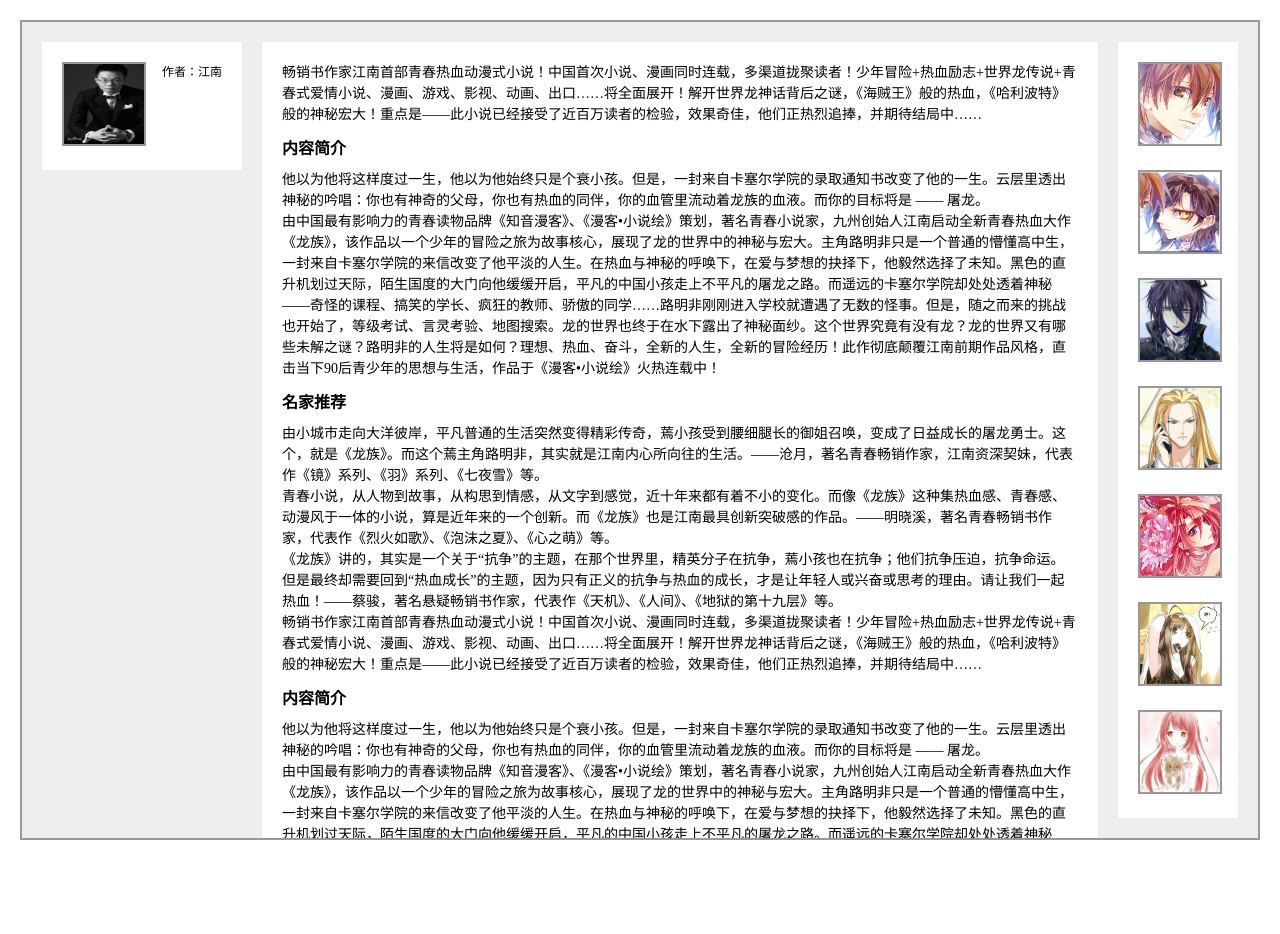
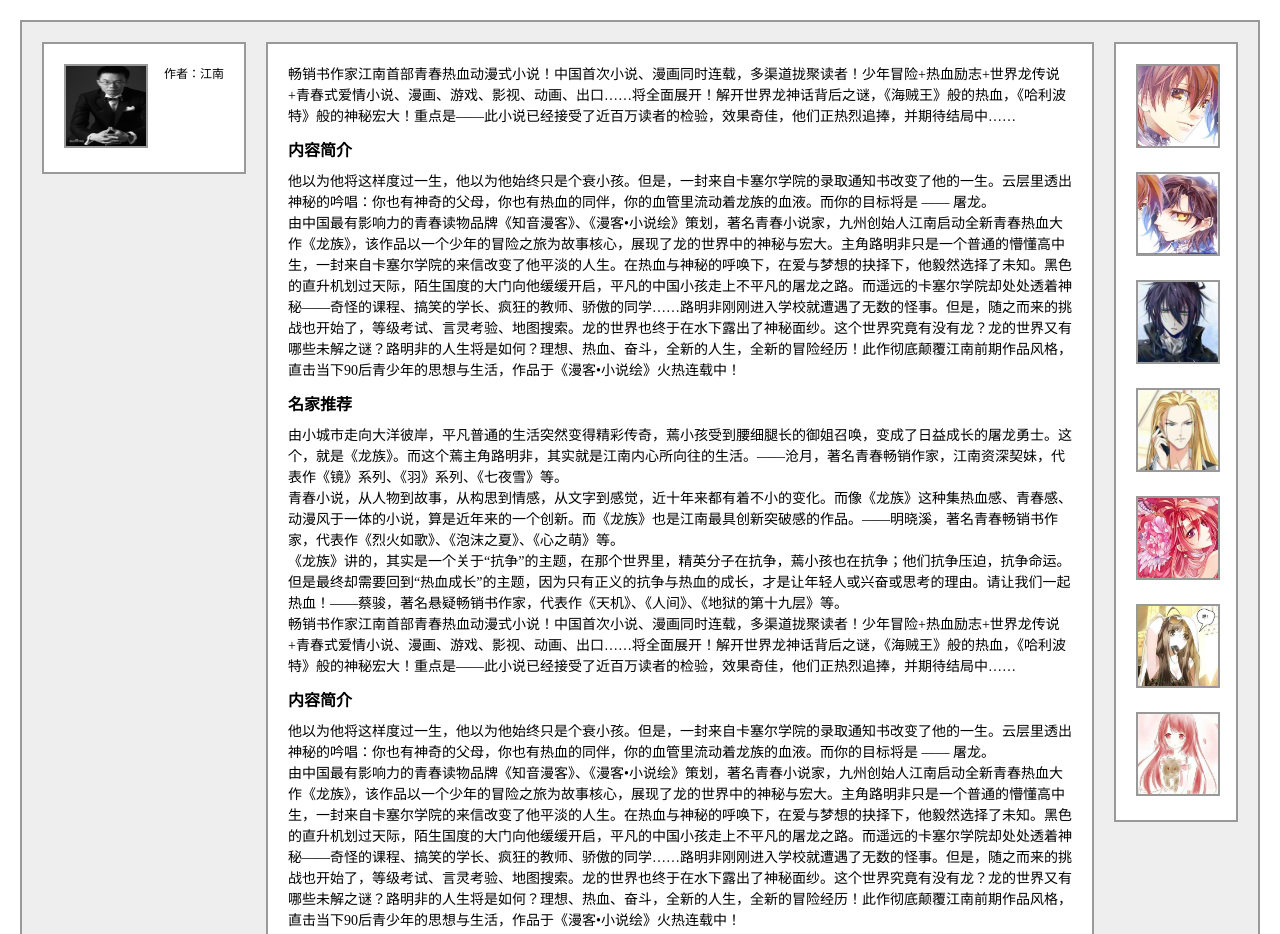
Before and after one commit to Lorogy/ife2017, a plain HTML site: page task_1_3_1.html in a window 1280 px wide. Shown: the top 934 px of the page. Before the commit the page ends 860 px from the top, so only its background shows below. Drawn offline with Linux system fonts and the light colour scheme.

Commit message:
小薇学院-任务三-优化
三列布局
中间撑开

```diff
--- a/task_1_3_1.html
+++ b/task_1_3_1.html
@@ -22,15 +22,20 @@
 			background-color: #fff;
 			padding: 20px;
 		}
-		.wrap,img{
+		div,img{
 			border: 2px solid #999;
 		}
 		.wrap{
-			position: relative;
+			/* position: relative;*/
+			overflow: hidden;
 			padding: 20px;
-			overflow: hidden;
 			background-color: #eee;
 		}
+		/* .wrap:after{
+			content: "";
+			clear: both;
+			display: block;
+		}	 */
 		.left,.main,.right{
 			background-color: #fff;
 		}
@@ -38,6 +43,7 @@
 			float: left;
 			width: 200px;
 			position: relative;
+			margin-right: 20px;
 		}
 		.left img{
 			width: 80px;
@@ -51,12 +57,9 @@
 			right: 20px;
 		}
 		.main{
-			position: absolute;
-			top: 20px;
-			left: 240px;
-			right: 160px;
+			margin-left: 224px;
+			margin-right: 144px;
 			padding: 20px;
-			margin-bottom: 20px;
 		}
 		.main p{
 			line-height: 1.5em;
@@ -70,6 +73,7 @@
 			float: right;
 			width: 120px;
 			padding: 10px 0;
+			margin-left: 20px;
 		}
 		.right img{
 			width: 80px;
@@ -83,6 +87,15 @@
 		<div class="left">
 			<img src="images/1-3/jiangnan.jpg" alt="江南"/>
 			<span>作者：江南</span>
+		</div>
+		<div class="right">
+			<img src="images/1-3/lmf.jpg" alt="路明非">
+			<img src="images/1-3/lmz.jpg" alt="路鸣泽">
+			<img src="images/1-3/czh.jpg" alt="楚子航">
+			<img src="images/1-3/ks.jpg" alt="凯撒">
+			<img src="images/1-3/cmt.jpg" alt="陈墨瞳">
+			<img src="images/1-3/xm.jpg" alt="夏弥">
+			<img src="images/1-3/hly.jpg" alt="绘梨衣">
 		</div>
 		<div class="main">
 			<p>畅销书作家江南首部青春热血动漫式小说！中国首次小说、漫画同时连载，多渠道拢聚读者！少年冒险+热血励志+世界龙传说+青春式爱情小说、漫画、游戏、影视、动画、出口……将全面展开！解开世界龙神话背后之谜，《海贼王》般的热血，《哈利波特》般的神秘宏大！重点是——此小说已经接受了近百万读者的检验，效果奇佳，他们正热烈追捧，并期待结局中……</p>
@@ -102,15 +115,6 @@
 			<p>青春小说，从人物到故事，从构思到情感，从文字到感觉，近十年来都有着不小的变化。而像《龙族》这种集热血感、青春感、动漫风于一体的小说，算是近年来的一个创新。而《龙族》也是江南最具创新突破感的作品。——明晓溪，著名青春畅销书作家，代表作《烈火如歌》、《泡沫之夏》、《心之萌》等。</p>
 			<p>《龙族》讲的，其实是一个关于“抗争”的主题，在那个世界里，精英分子在抗争，蔫小孩也在抗争；他们抗争压迫，抗争命运。但是最终却需要回到“热血成长”的主题，因为只有正义的抗争与热血的成长，才是让年轻人或兴奋或思考的理由。请让我们一起热血！——蔡骏，著名悬疑畅销书作家，代表作《天机》、《人间》、《地狱的第十九层》等。</p>
 		</div>
-		<div class="right">
-			<img src="images/1-3/lmf.jpg" alt="路明非">
-			<img src="images/1-3/lmz.jpg" alt="路鸣泽">
-			<img src="images/1-3/czh.jpg" alt="楚子航">
-			<img src="images/1-3/ks.jpg" alt="凯撒">
-			<img src="images/1-3/cmt.jpg" alt="陈墨瞳">
-			<img src="images/1-3/xm.jpg" alt="夏弥">
-			<img src="images/1-3/hly.jpg" alt="绘梨衣">
-		</div>
 	</div>
 </body>
 </html>
```
